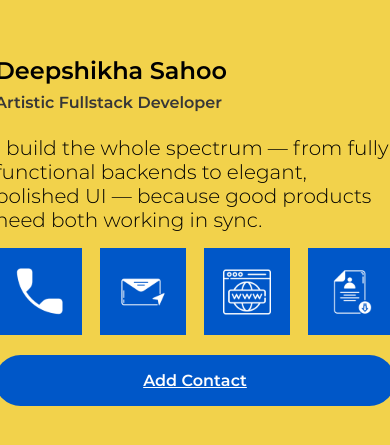
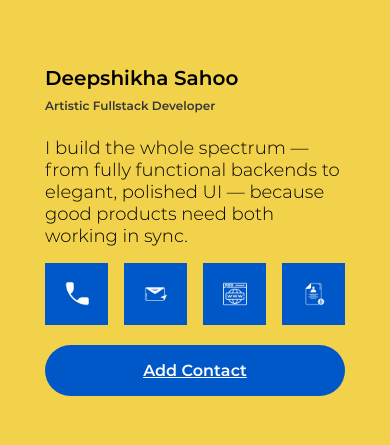
Before and after one commit to DeepshikhaSahoo9981/VisitingCard, a React (Vite) app in the folder vcard_portfolio/: page / in a window 390 px wide. Shown: the part 207-652 px from the top of the page. Built offline with nearby package versions, Linux system fonts and the light colour scheme.

Commit message:
size configuration

```diff
--- a/vcard_portfolio/src/App.css
+++ b/vcard_portfolio/src/App.css
@@ -67,3 +67,29 @@
   transform: scale(0.9);
   filter: invert(1);
 }
+
+@media(max-width: 786px){
+  .section-1,.section-2,.section-3{
+    width: 300px;
+  }
+
+  .name{
+    font-size: 20px;
+  }
+
+  .title{
+    font-size: 12px;
+    color: #373737;
+    padding-bottom: 1rem;
+  }
+
+  .description{
+    font-size: 18px;
+    font-family: bodyFont, sans-serif;
+  }
+
+  .section-2 img{
+    height: 24px;
+    padding: 1.2rem;
+  }
+}
```
Also changed, not shown: 1 other file (tests, documents, lock files or other folders).
